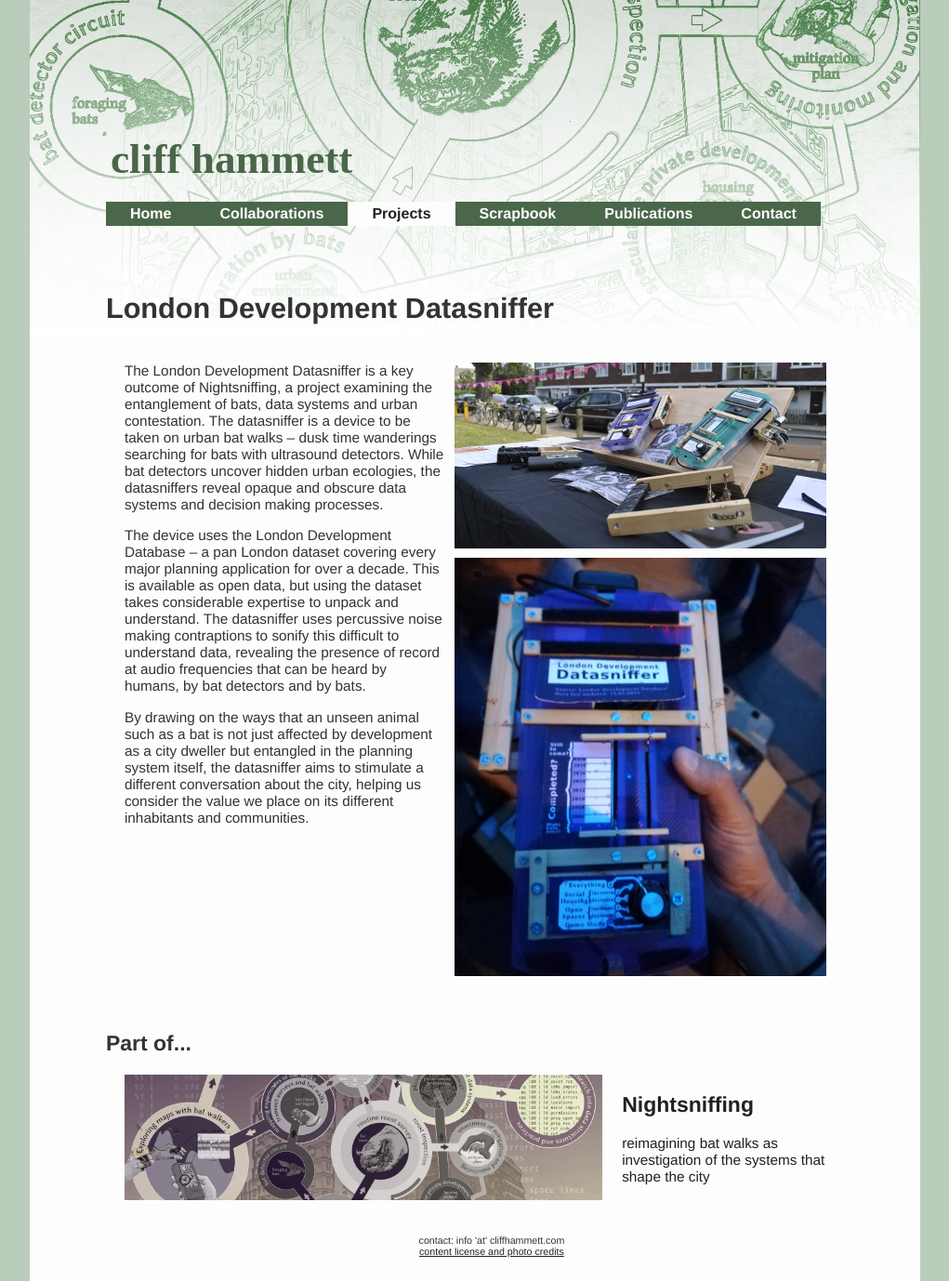
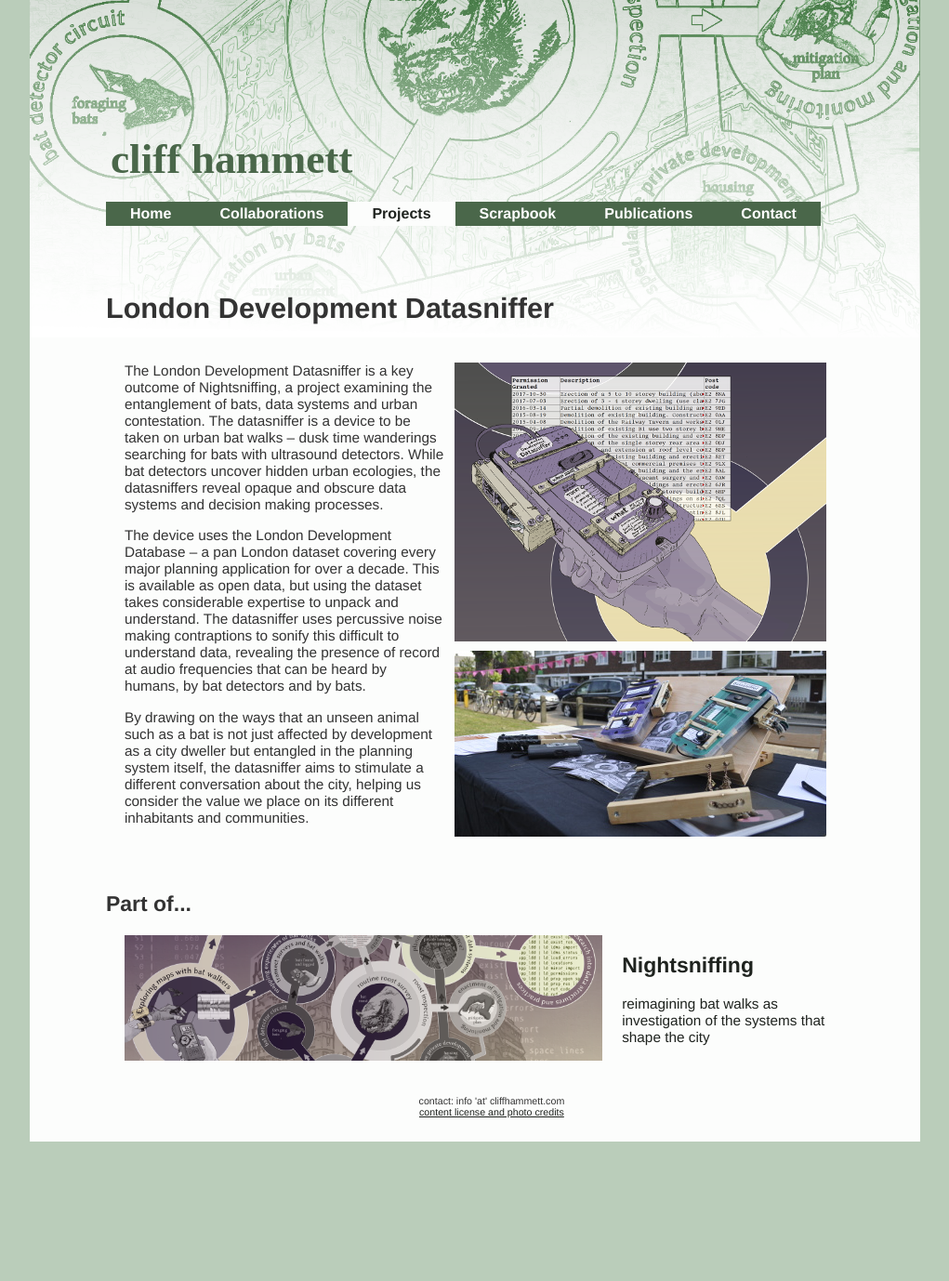
Before and after one commit to dentalplan/dentalplan.github.io, a Jekyll site: the page built from ongoing-projects/_posts/2019-08-25-developmentdatasniffer.md, in a window 1280 px wide. Shown: the whole page at 93% size, without its empty margins (129-1150 px from the left). Built offline with Jekyll 4.4.1, drawn with Linux system fonts in a browser that asks for light colours; after the commit the page ends 1228 px from its top, so only the background shows below that.

Commit message:
updating images for datasniffer project

```diff
--- a/ongoing-projects/_posts/2019-08-25-developmentdatasniffer.md
+++ b/ongoing-projects/_posts/2019-08-25-developmentdatasniffer.md
@@ -6,13 +6,13 @@ author: Cliff Hammett
 
 excerpt: Revealing opaque systems of governance among hidden ecologies
 thumbimg: thumb_datasniffer.jpg
-thumbalt: Diagram of concept for datasniffer device
+thumbalt: Illustration datasniffer device
 projectid: lddatasniffer
 relatedcollab: nightsniffing
 
 ---
+![Illustration of datasniffer](/resources/img/project_datasniffer3.png)
 ![Two datasniffers on display at Common Ground festival](/resources/img/project_datasniffer1.jpg)
-![Prototype datansiffer in use on a bat walk in South London](/resources/img/project_datasniffer2.jpg)
 
 The London Development Datasniffer is a key outcome of Nightsniffing, a project examining the entanglement of bats, data systems and urban contestation. The datasniffer is a device to be taken on urban bat walks – dusk time wanderings searching for bats with ultrasound detectors. While bat detectors uncover hidden urban ecologies, the datasniffers reveal opaque and obscure data systems and decision making processes.
 
```
Also changed, not shown: resources/img/project_datasniffer3.png (added), resources/img/thumb_datasniffer.jpg.
